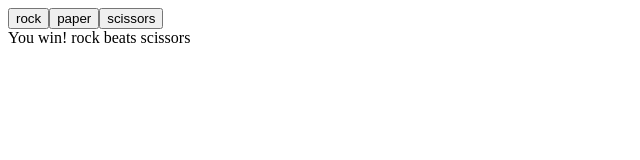
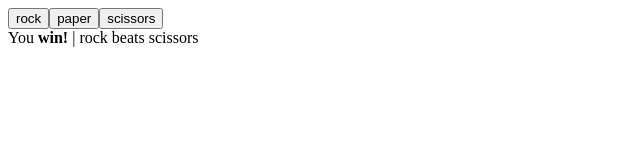
Before and after one commit to MrMisterBean/React-Paper-Scissors, a React (Create React App) app: page / in a window 1280 px wide. Both pictures are taken after a click on the button "rock". Shown: the top 160 px of the page, without its empty margins (0-640 px from the left). Built offline with nearby package versions, Linux system fonts and the light colour scheme.

Commit message:
added styling to result messages

```diff
--- a/src/App.js
+++ b/src/App.js
@@ -21,12 +21,6 @@ const App = () => {
     </button>
   )
 
-  const DisplayScore = ({userScore, compScore}) => (
-    <div>
-      You: {userScore} Computer: {compScore}
-    </div>
-  )
-
   const compRandomChoice = () => setCompGuess(randomChoice(rps))
 
   const chooseMove = (move) => () => {
@@ -36,9 +30,9 @@ const App = () => {
     )
   }
 
-  const messageWin = <div>You win! {userGuess} beats {compGuess} </div>
-  const messageLoss = <div>You lose ☹️. {userGuess} loses to {compGuess} </div>
-  const messageTie = <div>You tie! {userGuess} = {compGuess} </div>
+  const messageWin = <div>You <strong>win!</strong> | {userGuess} beats {compGuess} </div>
+  const messageLoss = <div>You <strong>lose.</strong> | {userGuess} loses to {compGuess} </div>
+  const messageTie = <div>You <strong>tie.</strong> | {userGuess} = {compGuess} </div>
   const messageStart = <div> Shoot! </div>
 
   const CheckResult = () => {
```
